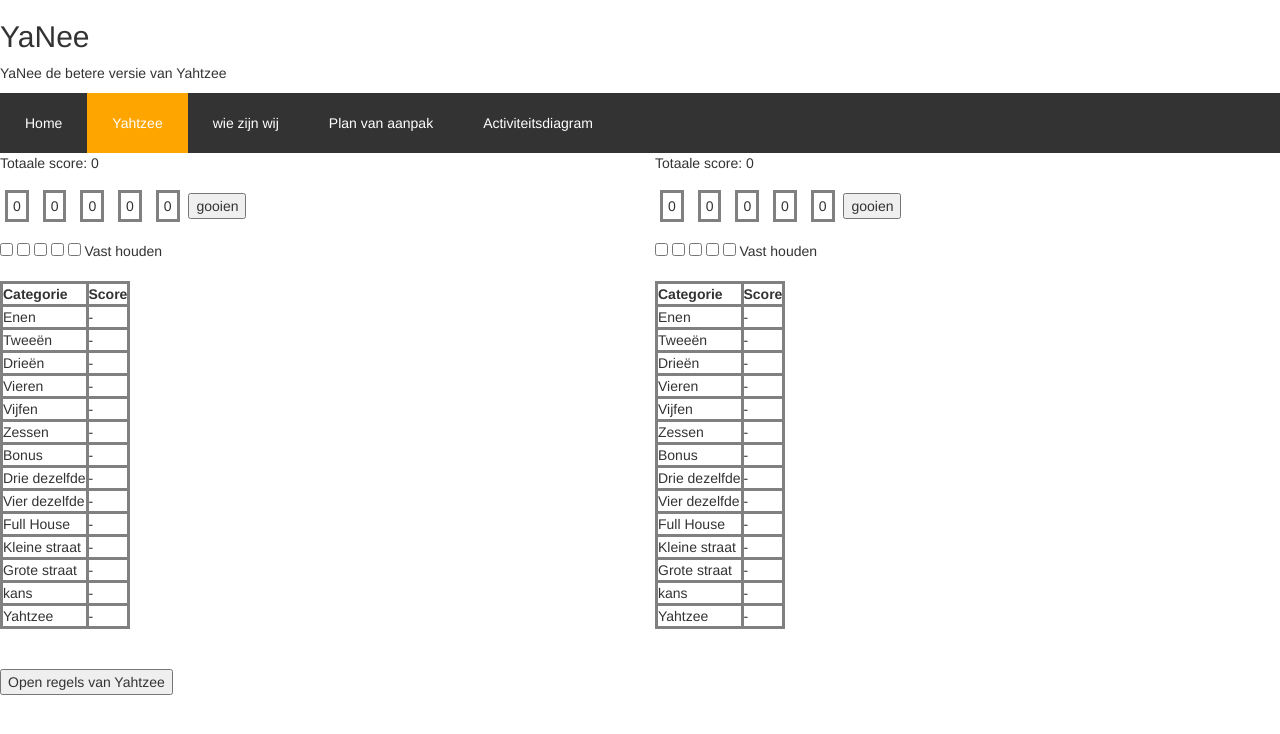
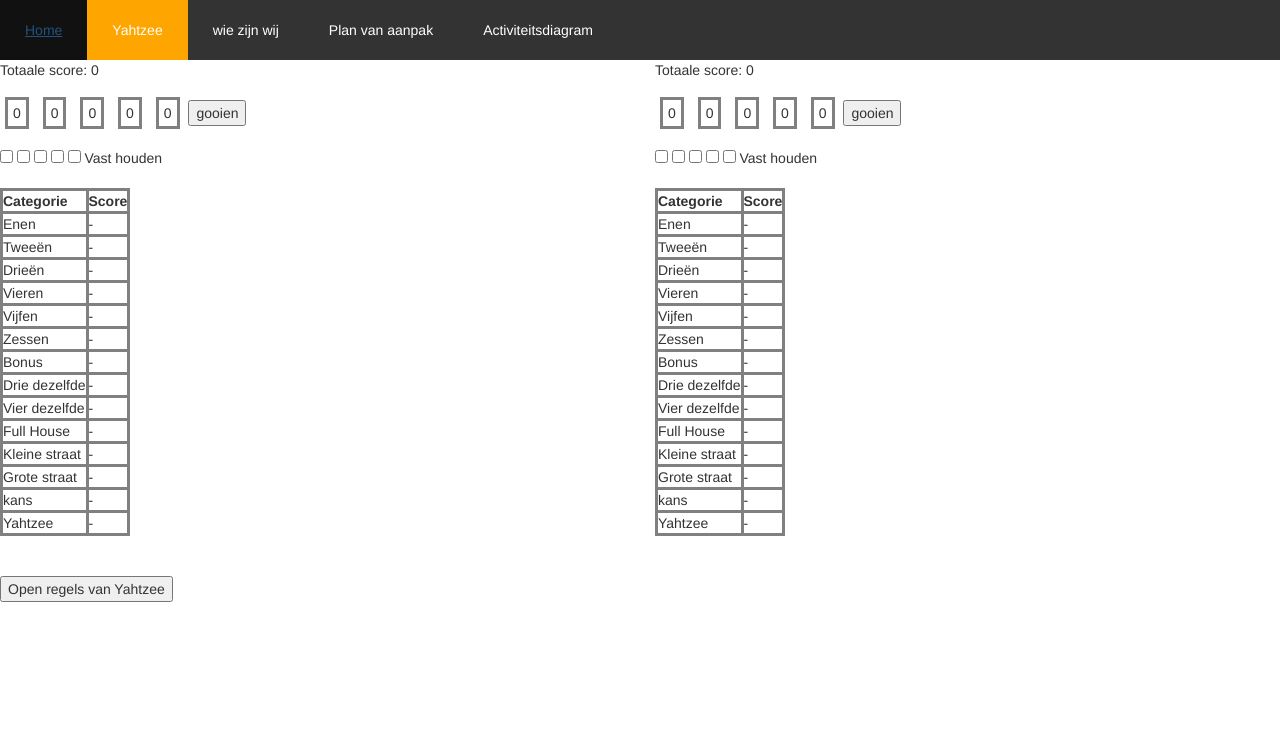
Before and after one commit to rensje1999/Back-end-prject, a plain HTML site: page project/sites/yahnee.html in a window 1280 px wide. Drawn offline with nearby package versions, Linux system fonts and the light colour scheme.

Commit message:
yahnee2.2

```diff
--- a/project/sites/yahnee.html
+++ b/project/sites/yahnee.html
@@ -48,11 +48,6 @@ li a:hover {
 </style>
 </head>
 <body>
-
-<div class="header">
-  <h2>YaNee</h2>
-  <p>YaNee de betere versie van Yahtzee</p>
-</div>
 
 <ul>
   <li><a href="../Yahtzee.html">Home</a></li>
@@ -242,6 +237,8 @@ Winnaar is de speler met de meeste punten nadat alle spelers hun 13 vakjes hebbe
 </div>
 
 
+
+
 	<div class="col-sm-6">
 
 Totaale score: <span id="totalScore">0</span>
```
